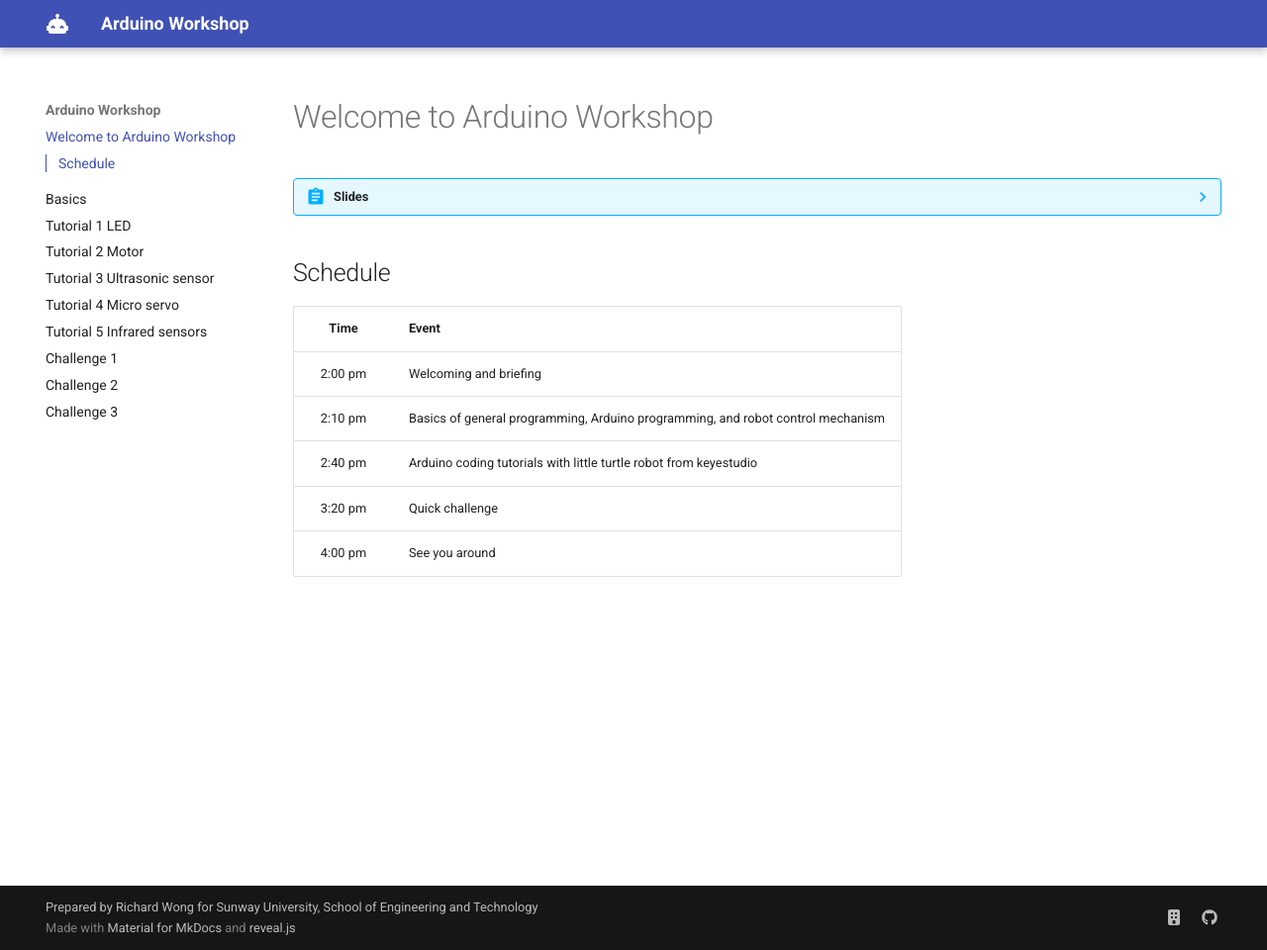
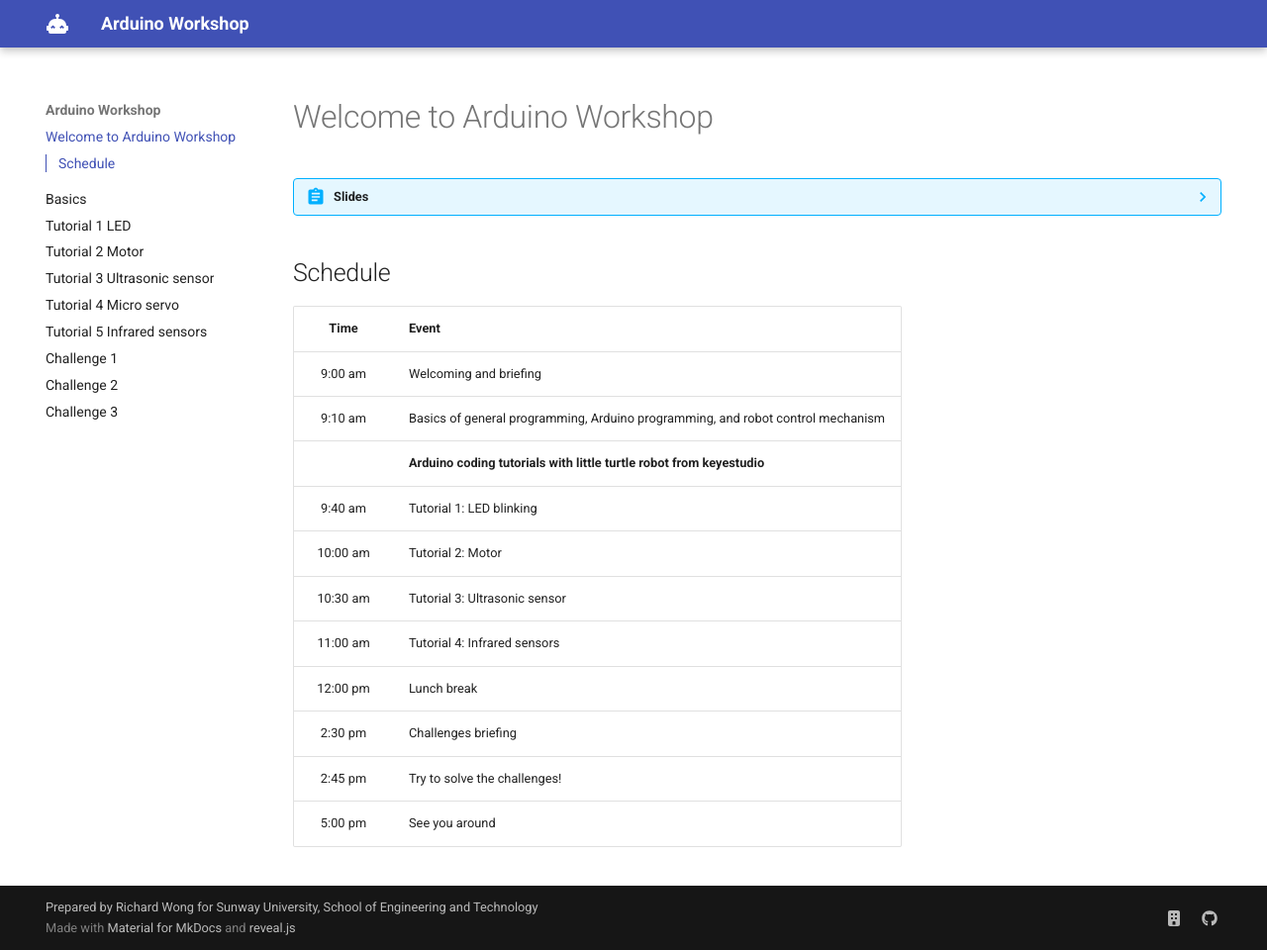
Before and after one commit to robocon-sunway/arduino-workshop, an MkDocs documentation site: the page built from src/index.md, in a window 1280 px wide and 960 px high. Shown: the whole window at 99% size. Built offline with MkDocs 1.6.1 and Material for MkDocs 9.7.7, drawn with Linux system fonts in a browser that asks for light colours.

Commit message:
update schedule

```diff
--- a/src/index.md
+++ b/src/index.md
@@ -6,15 +6,21 @@
         <section data-markdown>
           <textarea data-template>
             ## Schedule
-            |  Time   | Event |
-            |:-------:|:------|
-            | 9:00 am | Welcoming and briefing |
-            | 9:10 am | Basics of general programming, Arduino programming, and robot control mechanism |
-            | 9:40 am | Arduino coding tutorials with little turtle robot from keyestudio |
-            | 10:20 am | Quick challenge |
-            | 11:00 am | See you around |
+            |  Time    | Event |
+            |:--------:|:------|
+            | 9:00 am  | Welcoming and briefing |
+            | 9:10 am  | Basics of general programming, Arduino programming, and robot control mechanism |
+            |  -       | **Arduino coding tutorials with little turtle robot from keyestudio** |
+            | 9:40 am  | Tutorial 1: LED blinking |
+            | 10:00 am | Tutorial 2: Motor |
+            | 10:30 am | Tutorial 3: Ultrasonic sensor |
+            | 11:00 am | Tutorial 4: Infrared sensors |
+            | 12:00 pm | Lunch break |
+            | 2:30 pm  | Challenges briefing |
+            | 2:45 pm  | Try to solve the challenges! |
+            | 5:00 pm  | See you around |
             ---
-            # Welcome to Robotic Workshop
+            # Welcome to Arduino Workshop
             by Sunway University, School of Engineering and Technology
             ---
             ## Health & Safety
@@ -33,10 +39,16 @@
 
 ## Schedule
 
-|  Time   | Event |
-|:-------:|:------|
-| 2:00 pm | Welcoming and briefing |
-| 2:10 pm | Basics of general programming, Arduino programming, and robot control mechanism |
-| 2:40 pm | Arduino coding tutorials with little turtle robot from keyestudio |
-| 3:20 pm | Quick challenge |
-| 4:00 pm | See you around |
+|  Time    | Event |
+|:--------:|:------|
+| 9:00 am  | Welcoming and briefing |
+| 9:10 am  | Basics of general programming, Arduino programming, and robot control mechanism |
+|          | **Arduino coding tutorials with little turtle robot from keyestudio** |
+| 9:40 am  | Tutorial 1: LED blinking |
+| 10:00 am | Tutorial 2: Motor |
+| 10:30 am | Tutorial 3: Ultrasonic sensor |
+| 11:00 am | Tutorial 4: Infrared sensors |
+| 12:00 pm | Lunch break |
+| 2:30 pm  | Challenges briefing |
+| 2:45 pm  | Try to solve the challenges! |
+| 5:00 pm  | See you around |
```
Also changed, not shown: docs/index.html (+45 -15 lines), 1 other file.
